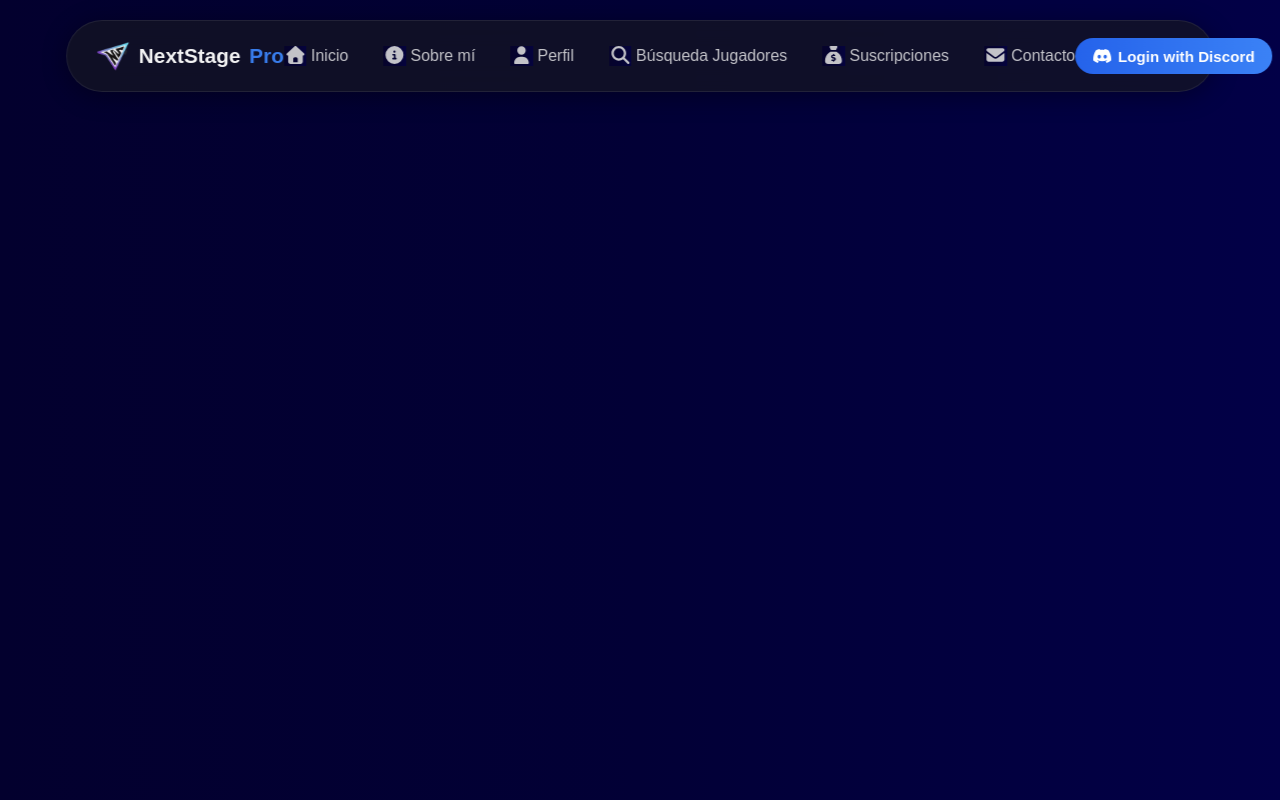
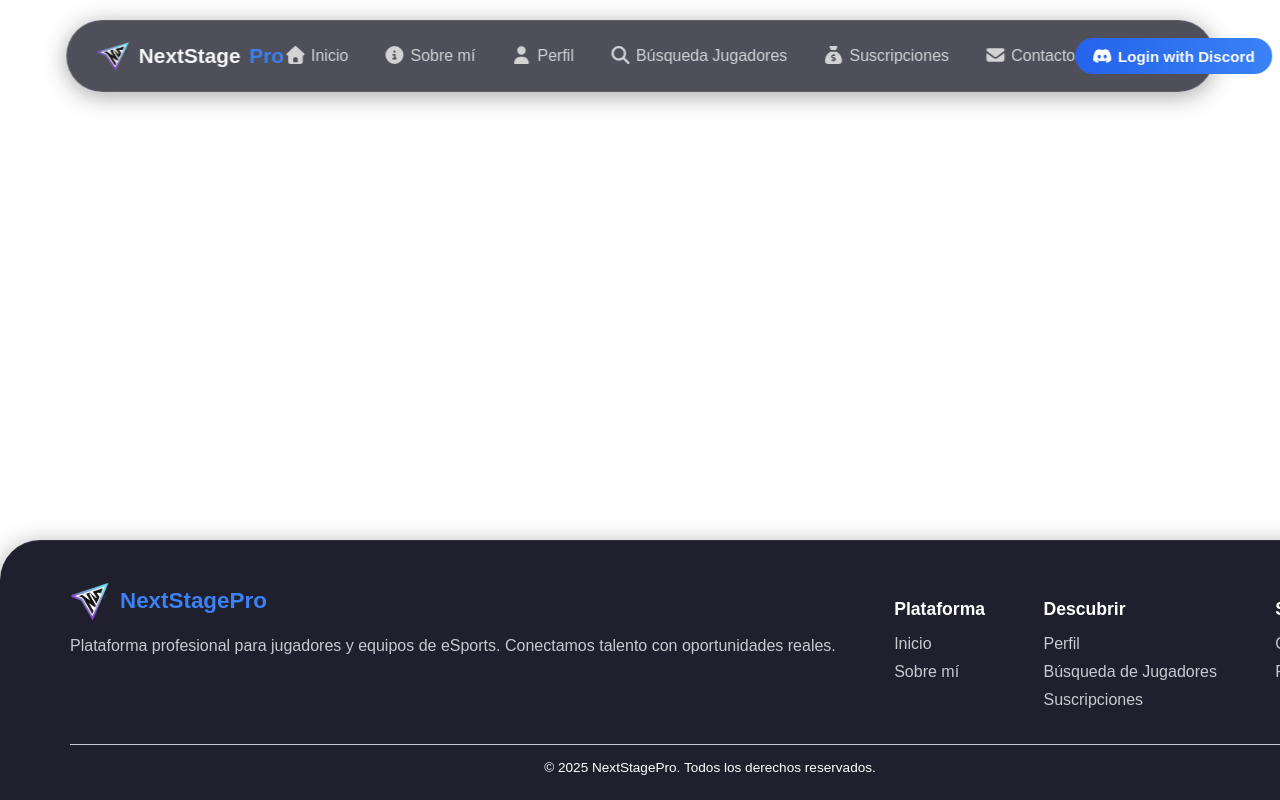
Before and after one commit to BeltranMondejar/NextStagePro, an Angular app: page / in a window 1280 px wide. Built offline with nearby package versions, Linux system fonts and the light colour scheme.

Commit message:
añadido el footer

```diff
--- a/src/app/app.css
+++ b/src/app/app.css
@@ -0,0 +1,2 @@
+*{
+}
--- a/src/app/app.html
+++ b/src/app/app.html
@@ -1,3 +1,5 @@
 <app-header></app-header>
 
 <router-outlet></router-outlet>
+
+<app-footer></app-footer>
--- a/src/app/app.ts
+++ b/src/app/app.ts
@@ -2,6 +2,7 @@ import { Component, signal } from '@angular/core';
 import { FontAwesomeModule } from '@fortawesome/angular-fontawesome';
 import { RouterOutlet } from '@angular/router';
 import { HeaderComponent } from './components/header/header';
+import { Footer } from './components/footer/footer';
 
 @Component({
   selector: 'app-root',
@@ -9,7 +10,8 @@ import { HeaderComponent } from './components/header/header';
   imports: [
     RouterOutlet,
     FontAwesomeModule,
-    HeaderComponent
+    HeaderComponent,
+    Footer
   ],
   templateUrl: './app.html',
   styleUrls: ['./app.css']
--- a/src/app/components/footer/footer.css
+++ b/src/app/components/footer/footer.css
@@ -0,0 +1,92 @@
+:host {
+  display: block;
+  width: 100%;
+}
+
+* {
+  font-family: "Bahnschrift SemiBold", Bahnschrift, sans-serif;
+}
+
+/* Para que el contenido no quede oculto por el footer */
+main, body {
+  padding-bottom: 220px; /* Ajustar según la altura real del footer */
+}
+
+/* FOOTER */
+.footer-container {
+  position: fixed;
+  left: 0;
+  bottom: 0;
+  width: 100%;
+  background: rgba(20, 20, 35, 0.95); /* más sólido, más bonito */
+  color: #c9c9d1;
+  padding: 40px 70px 25px 70px;
+  border-top: 1px solid rgba(255, 255, 255, 0.08);
+  z-index: 1000;
+
+  border-radius: 40px 40px 0 0;
+  box-shadow: 0 4px 25px rgba(0, 0, 0, 0.35);
+}
+
+/* Contenido interior */
+.footer-content {
+  display: flex;
+  justify-content: space-between;
+  flex-wrap: wrap;
+  width: 100%;
+}
+
+/* Secciones */
+.footer-section h3 {
+  color: #ffffff;
+  margin-bottom: 15px;
+  font-size: 1.1rem;
+}
+
+.footer-section ul {
+  list-style: none;
+  padding: 0;
+  margin: 0;
+}
+
+.footer-section ul li {
+  margin-bottom: 10px;
+}
+
+.footer-section ul li a {
+  color: #c9c9d1;
+  text-decoration: none;
+  transition: color 0.2s;
+}
+
+.footer-section ul li a:hover {
+  color: #3b82f6;
+}
+
+/* Logo + nombre */
+.brand-logo {
+  display: flex;
+  align-items: center;
+  margin-bottom: 15px;
+}
+
+.logo-img {
+  width: 40px;
+  height: 40px;
+  margin-right: 10px;
+}
+
+.brand-name {
+  font-size: 1.4rem;
+  font-weight: bold;
+  color: #3b82f6;
+}
+
+.footer-bottom {
+  text-align: center;
+  margin-top: 25px;
+  border-top: 1px solid #c9c9d1;
+  padding-top: 15px;
+  font-size: 0.85rem;
+  color: #ffffff;
+}
--- a/src/app/components/footer/footer.html
+++ b/src/app/components/footer/footer.html
@@ -1 +1,50 @@
-<p>footer works!</p>
+<footer class="footer-container">
+  <div class="footer-content">
+
+    <!-- LOGO + DESCRIPCIÓN -->
+    <div class="footer-section brand">
+      <div class="brand-logo">
+        <img src="logos/Logo_NSPro.gg_Oficial_SF.png" alt="NextStagePro Logo" class="logo-img" />
+        <span class="brand-name">NextStagePro</span>
+      </div>
+
+      <p class="brand-description">
+        Plataforma profesional para jugadores y equipos de eSports.
+        Conectamos talento con oportunidades reales.
+      </p>
+    </div>
+
+    <!-- Plataforma -->
+    <div class="footer-section">
+      <h3>Plataforma</h3>
+      <ul>
+        <li><a routerLink="/inicio">Inicio</a></li>
+        <li><a routerLink="/sobre-mi">Sobre mí</a></li>
+      </ul>
+    </div>
+
+    <!-- Descubrir -->
+    <div class="footer-section">
+      <h3>Descubrir</h3>
+      <ul>
+        <li><a routerLink="/perfil">Perfil</a></li>
+        <li><a routerLink="/buscar-jugadores">Búsqueda de Jugadores</a></li>
+        <li><a routerLink="/suscripciones">Suscripciones</a></li>
+      </ul>
+    </div>
+
+    <!-- Soporte -->
+    <div class="footer-section">
+      <h3>Soporte</h3>
+      <ul>
+        <li><a routerLink="/contacto">Contacto</a></li>
+        <li><a routerLink="/privacidad">Privacidad</a></li>
+      </ul>
+    </div>
+
+  </div>
+
+  <div class="footer-bottom">
+    © 2025 NextStagePro. Todos los derechos reservados.
+  </div>
+</footer>
--- a/src/app/components/footer/footer.ts
+++ b/src/app/components/footer/footer.ts
@@ -1,8 +1,10 @@
 import { Component } from '@angular/core';
+import { CommonModule } from '@angular/common';
 
 @Component({
   selector: 'app-footer',
-  imports: [],
+  standalone: true,
+  imports: [CommonModule] ,
   templateUrl: './footer.html',
   styleUrl: './footer.css',
 })
--- a/src/styles.css
+++ b/src/styles.css
@@ -1,4 +1 @@
 /* You can add global styles to this file, and also import other style files */
-*{
-  background: linear-gradient(90deg,rgba(3, 0, 46, 1) 0%, rgba(2, 0, 54, 1) 50%, rgba(2, 0, 71, 1) 100%);
-}
```
